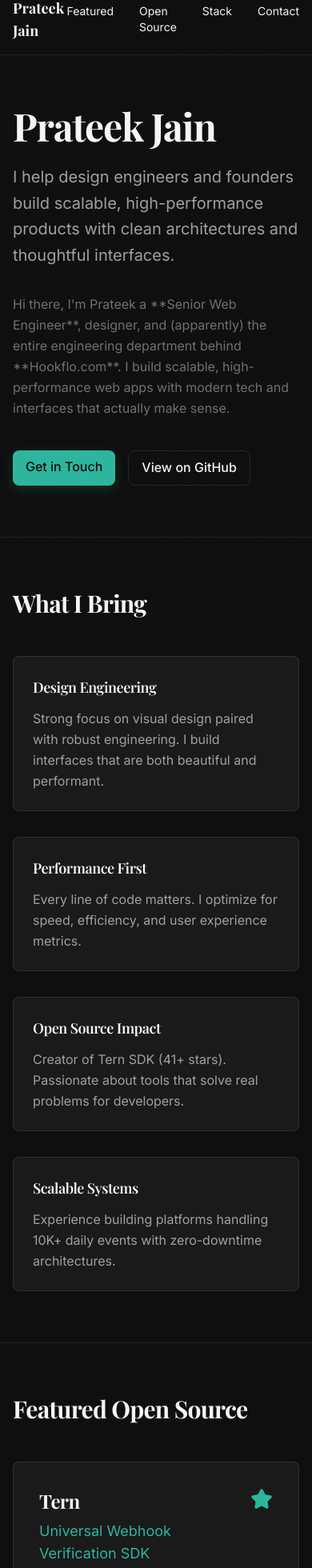
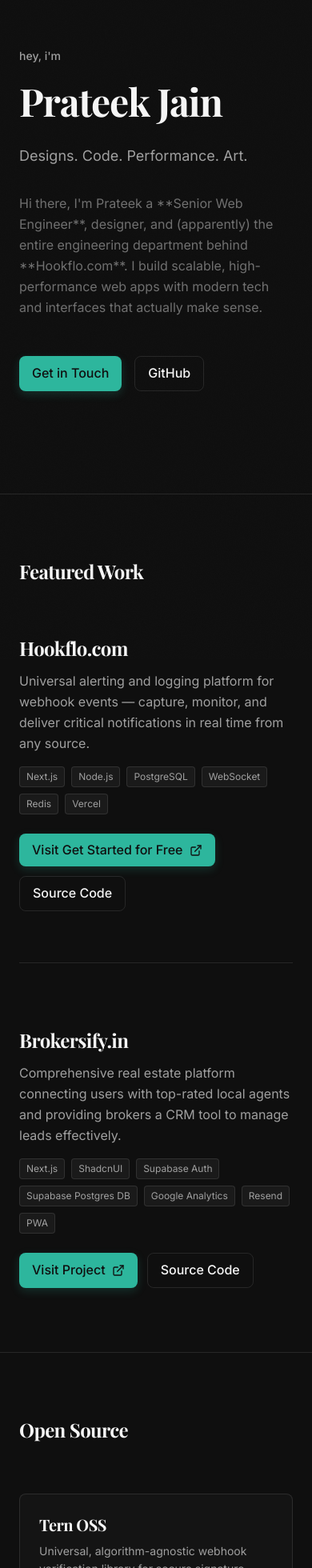
Before and after one commit to Prateek32177/portfolio, a Next.js app: page / in a window 390 px wide. Shown: the part 20-1980 px from the top of the page at 80% size. Built offline with nearby package versions, Linux system fonts and the light colour scheme.

Commit message:
refactor: redesign portfolio with sleek minimal aesthetic
Remove navbar, create clean, scroll-focused layout, and simplify global styles.

Co-authored-by: Prateek Jain <49508975+Prateek32177@users.noreply.github.com>

```diff
--- a/src/app/globals.css
+++ b/src/app/globals.css
@@ -86,55 +86,28 @@
 }
 
 @layer components {
-  /* Card Styles */
+  /* Card Styles - Clean and simple */
   .card {
-    @apply border border-[var(--border-color)] bg-[#1a1a1a] rounded-lg transition-all duration-300 cursor-pointer;
-    position: relative;
-    overflow: hidden;
-  }
-
-  .card::before {
-    content: '';
-    position: absolute;
-    inset: 0;
-    background: linear-gradient(to bottom right, rgba(45, 182, 157, 0), rgba(45, 182, 157, 0));
-    pointer-events: none;
-    transition: all 0.3s ease;
+    @apply border border-[var(--border-color)] bg-[#1a1a1a]/50 rounded-lg transition-all duration-300 cursor-pointer;
   }
 
   .card:hover {
-    border-color: rgba(45, 182, 157, 0.5);
-    background-color: #2a2a2a;
-    transform: translateY(-2px);
-    box-shadow: 0 20px 40px rgba(45, 182, 157, 0.1);
-  }
-
-  .card:hover::before {
-    background: linear-gradient(to bottom right, rgba(45, 182, 157, 0.05), transparent);
+    @apply border-[var(--accent-primary)] bg-[#1a1a1a];
   }
 
   /* Button Styles */
   .btn {
-    @apply px-4 py-2 rounded-lg font-medium transition-all duration-300 cursor-pointer select-none;
-    position: relative;
-    overflow: hidden;
-  }
-
-  .btn::before {
-    content: '';
-    @apply absolute inset-0 bg-white pointer-events-none;
-    opacity: 0;
-    transition: opacity 0.3s ease;
+    @apply px-4 py-2 rounded-lg font-medium transition-all duration-300 cursor-pointer select-none inline-flex items-center justify-center;
   }
 
   .btn-primary {
     @apply bg-[var(--accent-primary)] text-[#0f0f0f] hover:bg-[var(--accent-secondary)];
-    box-shadow: 0 4px 15px rgba(45, 182, 157, 0.2);
+    box-shadow: 0 4px 12px rgba(45, 182, 157, 0.2);
   }
 
   .btn-primary:hover {
-    transform: translateY(-2px);
-    box-shadow: 0 6px 25px rgba(45, 182, 157, 0.3);
+    transform: translateY(-1px);
+    box-shadow: 0 6px 20px rgba(45, 182, 157, 0.3);
   }
 
   .btn-primary:active {
@@ -144,16 +117,11 @@
   .btn-secondary {
     border: 1px solid var(--border-color);
     color: var(--text-primary);
-    padding-left: 1rem;
-    padding-right: 1rem;
-    padding-top: 0.5rem;
-    padding-bottom: 0.5rem;
   }
 
   .btn-secondary:hover {
-    background-color: #2a2a2a;
-    border-color: rgba(45, 182, 157, 0.5);
-    transform: translateY(-1px);
+    background-color: #1a1a1a;
+    border-color: var(--accent-primary);
   }
 
   .btn-ghost {
--- a/src/components/home/Home.tsx
+++ b/src/components/home/Home.tsx
@@ -3,56 +3,27 @@
 import React from 'react';
 import config from '@/config.json';
 import Link from 'next/link';
-import { Mail, Github, Linkedin, ExternalLink, Star, Code2, Users, Package } from 'lucide-react';
+import { Mail, Github, Linkedin, ExternalLink, Star, Code2, Zap } from 'lucide-react';
 
 export const HomeComponent = () => {
-  const { personalInfo, featuredProjects, otherProjects, openSourceProjects, technologies, featuredBlog, articles } = config;
-
-  const ternProject = {
-    title: 'Tern',
-    tagline: 'Universal Webhook Verification SDK',
-    description: 'Zero-dependency TypeScript framework supporting 19+ platforms (Stripe, Clerk, GitHub, Supabase, etc.) with production-ready adapters for Next.js, Express, and Cloudflare Workers.',
-    impact: 'Eliminates webhook verification boilerplate across 19+ platforms',
-    stats: {
-      stars: 41,
-      contributors: 4,
-      platforms: 19,
-    },
-    tags: ['TypeScript', 'Zero Dependencies', 'Production-Ready'],
-    github: 'https://github.com/Hookflo/tern',
-    npm: 'https://www.npmjs.com/package/@hookflo/tern',
-    docs: 'https://tern.hookflo.com',
-  };
+  const { personalInfo, featuredProjects, otherProjects, openSourceProjects, technologies } = config;
 
   return (
     <main className="relative min-h-screen">
-      {/* Navigation */}
-      <nav className="sticky top-0 z-40 border-b border-[var(--border-color)] backdrop-blur-sm bg-[#0f0f0f]/80">
-        <div className="container-wide py-4 flex items-center justify-between">
-          <Link href="/" className="text-lg font-serif font-bold text-[var(--text-primary)] hover:text-[var(--accent-primary)] transition-colors">
-            {personalInfo.name}
-          </Link>
-          <div className="flex gap-8 text-sm">
-            <a href="#featured" className="link-underline">Featured</a>
-            <a href="#open-source" className="link-underline">Open Source</a>
-            <a href="#tech" className="link-underline">Stack</a>
-            <a href="#contact" className="link-underline">Contact</a>
-          </div>
-        </div>
-      </nav>
-
       {/* Hero Section */}
-      <section className="section container-narrow">
+      <section className="pt-20 pb-32 px-6 md:px-8">
+        <div className="max-w-2xl mx-auto">
           <div className="animate-fade-in-up">
-          <h1 className="text-5xl md:text-6xl lg:text-7xl font-serif font-bold mb-6 text-[var(--text-primary)]">
+            <p className="text-sm text-[var(--text-secondary)] mb-4 font-medium">hey, i'm</p>
+            <h1 className="text-5xl md:text-7xl lg:text-8xl font-serif font-bold mb-6 text-[var(--text-primary)] leading-tight">
               {personalInfo.name}
             </h1>
 
-          <p className="text-xl md:text-2xl text-[var(--text-secondary)] mb-8 max-w-2xl leading-relaxed">
-            I help design engineers and founders build scalable, high-performance products with clean architectures and thoughtful interfaces.
+            <p className="text-lg md:text-xl text-[var(--text-secondary)] mb-8 max-w-xl leading-relaxed">
+              {personalInfo.tagline}
             </p>
 
-          <p className="text-base text-[var(--text-tertiary)] mb-10 max-w-2xl leading-relaxed">
+            <p className="text-base text-[var(--text-tertiary)] mb-12 max-w-xl leading-relaxed">
               {personalInfo.bio}
             </p>
 
@@ -60,120 +31,132 @@ export const HomeComponent = () => {
               <a href={`mailto:${personalInfo.email}`} className="btn btn-primary">
                 Get in Touch
               </a>
-            <a href={personalInfo.social.github} className="btn btn-secondary">
-              View on GitHub
+              <a href={personalInfo.social.github} target="_blank" rel="noopener noreferrer" className="btn btn-secondary">
+                GitHub
               </a>
+            </div>
           </div>
         </div>
       </section>
 
-      {/* Value Proposition */}
-      <section className="section container-narrow border-t border-[var(--border-color)]">
-        <h2 className="text-3xl font-serif font-bold mb-12 text-[var(--text-primary)]">What I Bring</h2>
+      {/* Featured Projects Section */}
+      <section className="py-20 px-6 md:px-8 border-t border-[var(--border-color)]">
+        <div className="max-w-2xl mx-auto">
+          <h2 className="text-2xl font-serif font-bold mb-16 text-[var(--text-primary)]">Featured Work</h2>
 
-        <div className="grid grid-cols-1 md:grid-cols-2 gap-8">
-          {[
-            {
-              title: 'Design Engineering',
-              description: 'Strong focus on visual design paired with robust engineering. I build interfaces that are both beautiful and performant.'
-            },
-            {
-              title: 'Performance First',
-              description: 'Every line of code matters. I optimize for speed, efficiency, and user experience metrics.'
-            },
-            {
-              title: 'Open Source Impact',
-              description: 'Creator of Tern SDK (41+ stars). Passionate about tools that solve real problems for developers.'
-            },
-            {
-              title: 'Scalable Systems',
-              description: 'Experience building platforms handling 10K+ daily events with zero-downtime architectures.'
-            }
-          ].map((item, i) => (
-            <div key={i} className={`card p-6 animate-fade-in-up`} style={{ animationDelay: `${i * 0.1}s` }}>
-              <h3 className="text-lg font-semibold mb-3 text-[var(--text-primary)]">{item.title}</h3>
-              <p className="text-[var(--text-secondary)]">{item.description}</p>
+          <div className="space-y-20">
+            {featuredProjects.map((project, idx) => (
+              <article key={idx} className="animate-fade-in-up" style={{ animationDelay: `${idx * 0.1}s` }}>
+                <div className="mb-4">
+                  <h3 className="text-2xl md:text-3xl font-serif font-bold mb-3 text-[var(--text-primary)]">
+                    {project.title}
+                  </h3>
+                  <p className="text-base text-[var(--text-secondary)] leading-relaxed mb-4">
+                    {project.description}
+                  </p>
                 </div>
+
+                <div className="mb-6">
+                  <div className="flex flex-wrap gap-2 mb-6">
+                    {project.tech && project.tech.map((t, i) => (
+                      <span key={i} className="text-xs px-2 py-1 bg-[#1a1a1a] text-[var(--text-secondary)] rounded border border-[var(--border-color)]">
+                        {t}
+                      </span>
                     ))}
+                  </div>
+                </div>
+
+                <div className="flex flex-wrap gap-3">
+                  <a href={project.link} target="_blank" rel="noopener noreferrer" className="btn btn-primary">
+                    Visit {project.cta?.text || 'Project'}
+                    <ExternalLink className="ml-2 w-4 h-4" />
+                  </a>
+                  {project.github && (
+                    <a href={project.github} target="_blank" rel="noopener noreferrer" className="btn btn-secondary">
+                      Source Code
+                    </a>
+                  )}
+                </div>
+
+                {idx < featuredProjects.length - 1 && <div className="mt-16 border-b border-[var(--border-color)]" />}
+              </article>
+            ))}
+          </div>
         </div>
       </section>
 
-      {/* Featured Open Source - Tern Showcase */}
-      <section id="open-source" className="section container-narrow border-t border-[var(--border-color)]">
-        <h2 className="text-3xl font-serif font-bold mb-12 text-[var(--text-primary)]">Featured Open Source</h2>
+      {/* Open Source Section */}
+      <section className="py-20 px-6 md:px-8 border-t border-[var(--border-color)]">
+        <div className="max-w-2xl mx-auto">
+          <h2 className="text-2xl font-serif font-bold mb-16 text-[var(--text-primary)]">Open Source</h2>
 
-        <div className="card p-8 md:p-12 animate-fade-in-up">
-          <div className="flex items-start justify-between mb-6">
-            <div>
-              <h3 className="text-2xl md:text-3xl font-serif font-bold text-[var(--text-primary)] mb-2">
-                {ternProject.title}
+          <div className="space-y-8">
+            {openSourceProjects.map((project, idx) => (
+              <article key={idx} className="p-6 border border-[var(--border-color)] rounded-lg bg-[#1a1a1a]/50 hover:border-[var(--accent-primary)] transition-all duration-300 animate-fade-in-up" style={{ animationDelay: `${idx * 0.1}s` }}>
+                <h3 className="text-xl font-serif font-bold mb-2 text-[var(--text-primary)]">
+                  {project.title}
                 </h3>
-              <p className="text-lg text-[var(--accent-primary)]">{ternProject.tagline}</p>
-            </div>
-            <div className="text-[var(--accent-primary)]">
-              <Star size={28} fill="currentColor" />
+                <p className="text-sm text-[var(--text-secondary)] mb-4 leading-relaxed">
+                  {project.description}
+                </p>
+
+                <a href={project.github} target="_blank" rel="noopener noreferrer" className="inline-flex items-center gap-2 text-[var(--accent-primary)] hover:text-[var(--accent-secondary)] transition-colors">
+                  <Github className="w-4 h-4" />
+                  View on GitHub
+                  <ExternalLink className="w-3 h-3" />
+                </a>
+              </article>
+            ))}
           </div>
         </div>
+      </section>
 
-          <p className="text-[var(--text-secondary)] mb-6 leading-relaxed">
-            {ternProject.description}
+      {/* Other Projects Section */}
+      {otherProjects.length > 0 && (
+        <section className="py-20 px-6 md:px-8 border-t border-[var(--border-color)]">
+          <div className="max-w-2xl mx-auto">
+            <h2 className="text-2xl font-serif font-bold mb-16 text-[var(--text-primary)]">Other Projects</h2>
+
+            <div className="grid grid-cols-1 md:grid-cols-2 gap-6">
+              {otherProjects.map((project, idx) => (
+                <a
+                  key={idx}
+                  href={project.link}
+                  target="_blank"
+                  rel="noopener noreferrer"
+                  className="card p-6 animate-fade-in-up"
+                  style={{ animationDelay: `${idx * 0.1}s` }}
+                >
+                  <h3 className="text-lg font-serif font-bold mb-2 text-[var(--text-primary)]">
+                    {project.title}
+                  </h3>
+                  <p className="text-sm text-[var(--text-secondary)] leading-relaxed">
+                    {project.description}
                   </p>
-
-          <p className="text-sm text-[var(--accent-primary)] font-medium mb-8 bg-[var(--accent-primary)]/10 inline-block px-3 py-1 rounded-full border border-[var(--accent-primary)]/30">
-            {ternProject.impact}
-          </p>
-
-          {/* Stats */}
-          <div className="grid grid-cols-3 gap-4 mb-8 py-6 border-y border-[var(--border-color)]">
-            <div>
-              <div className="text-2xl font-bold text-[var(--text-primary)]">{ternProject.stats.stars}+</div>
-              <div className="text-sm text-[var(--text-tertiary)]">GitHub Stars</div>
-            </div>
-            <div>
-              <div className="text-2xl font-bold text-[var(--text-primary)]">{ternProject.stats.platforms}</div>
-              <div className="text-sm text-[var(--text-tertiary)]">Platform Support</div>
-            </div>
-            <div>
-              <div className="text-2xl font-bold text-[var(--text-primary)]">{ternProject.stats.contributors}</div>
-              <div className="text-sm text-[var(--text-tertiary)]">Contributors</div>
+                </a>
+              ))}
             </div>
           </div>
+        </section>
+      )}
 
-          {/* Tags */}
-          <div className="flex flex-wrap gap-2 mb-8">
-            {ternProject.tags.map((tag, i) => (
-              <span key={i} className="badge badge-primary">{tag}</span>
+      {/* Tech Stack Section */}
+      <section className="py-20 px-6 md:px-8 border-t border-[var(--border-color)]">
+        <div className="max-w-2xl mx-auto">
+          <h2 className="text-2xl font-serif font-bold mb-16 text-[var(--text-primary)]">Tech Stack</h2>
+
+          <div className="space-y-8">
+            {Object.entries(technologies).map(([category, items], idx) => (
+              <div key={idx} className="animate-fade-in-up" style={{ animationDelay: `${idx * 0.1}s` }}>
+                <h3 className="text-lg font-semibold text-[var(--text-primary)] mb-4 capitalize">
+                  {category}
+                </h3>
+                <div className="space-y-2">
+                  {(items as string[]).map((item, i) => (
+                    <p key={i} className="text-sm text-[var(--text-secondary)]">
+                      {item}
+                    </p>
                   ))}
-          </div>
-
-          {/* Links */}
-          <div className="flex flex-wrap gap-4">
-            <a href={ternProject.github} className="btn btn-primary flex items-center gap-2">
-              <Github size={16} /> GitHub
-            </a>
-            <a href={ternProject.docs} className="btn btn-secondary flex items-center gap-2">
-              <ExternalLink size={16} /> Documentation
-            </a>
-            <a href={ternProject.npm} className="btn btn-secondary flex items-center gap-2">
-              <Package size={16} /> npm
-            </a>
-          </div>
-        </div>
-
-        {/* Other Open Source Projects */}
-        <div className="mt-12">
-          <h3 className="text-xl font-semibold mb-6 text-[var(--text-primary)]">Other Open Source</h3>
-          <div className="space-y-4">
-            {openSourceProjects.filter(p => p.title !== 'Tern OSS').map((project, i) => (
-              <div key={i} className="card p-4 md:p-6 hover:scale-105 transform">
-                <div className="flex items-start justify-between">
-                  <div className="flex-1">
-                    <h4 className="font-semibold text-[var(--text-primary)] mb-2">{project.title}</h4>
-                    <p className="text-sm text-[var(--text-secondary)]">{project.description}</p>
-                  </div>
-                  <a href={project.github} className="ml-4 flex-shrink-0">
-                    <Github size={20} className="text-[var(--accent-primary)]" />
-                  </a>
                 </div>
               </div>
             ))}
@@ -181,158 +164,34 @@ export const HomeComponent = () => {
         </div>
       </section>
 
-      {/* Selected Products */}
-      <section id="featured" className="section container-narrow border-t border-[var(--border-color)]">
-        <h2 className="text-3xl font-serif font-bold mb-12 text-[var(--text-primary)]">Featured Products</h2>
+      {/* Footer / Contact */}
+      <section className="py-20 px-6 md:px-8 border-t border-[var(--border-color)]">
+        <div className="max-w-2xl mx-auto">
+          <div className="text-center">
+            <h2 className="text-2xl font-serif font-bold mb-6 text-[var(--text-primary)]">Let's Work Together</h2>
+            <p className="text-base text-[var(--text-secondary)] mb-8 max-w-lg mx-auto leading-relaxed">
+              I'm always interested in hearing about new projects and opportunities. Feel free to reach out.
+            </p>
 
-        <div className="space-y-12">
-          {featuredProjects.map((project, index) => (
-            <div key={index} className={`card p-8 md:p-12 animate-fade-in-up`} style={{ animationDelay: `${index * 0.1}s` }}>
-              <div className="flex items-start justify-between mb-4">
-                <div>
-                  <h3 className="text-2xl md:text-3xl font-serif font-bold text-[var(--text-primary)] mb-2">
-                    {project.title}
-                  </h3>
-                  {project.period && <p className="text-sm text-[var(--text-tertiary)]">{project.period}</p>}
-                </div>
+            <div className="flex flex-wrap justify-center gap-6 mb-12">
+              <a href={`mailto:${personalInfo.email}`} className="btn btn-primary">
+                <Mail className="w-4 h-4 mr-2" />
+                Email Me
+              </a>
+              <a href={personalInfo.social.twitter} target="_blank" rel="noopener noreferrer" className="btn btn-secondary">
+                Twitter
+              </a>
+              <a href={personalInfo.social.linkedin} target="_blank" rel="noopener noreferrer" className="btn btn-secondary">
+                LinkedIn
+              </a>
             </div>
 
-              <p className="text-[var(--text-secondary)] mb-6 leading-relaxed">
-                {project.description}
+            <p className="text-xs text-[var(--text-tertiary)]">
+              © {new Date().getFullYear()} {personalInfo.name}. All rights reserved.
             </p>
-
-              <div className="flex flex-wrap gap-2 mb-6">
-                {project.tech?.map((tech, i) => (
-                  <span key={i} className="badge badge-neutral text-xs">{tech}</span>
-                ))}
-              </div>
-
-              <div className="flex flex-wrap gap-3">
-                {project.link && (
-                  <a href={project.link} className="btn btn-primary flex items-center gap-2">
-                    <ExternalLink size={16} /> Visit
-                  </a>
-                )}
-                {project.cta && (
-                  <a href={project.cta.link} className="btn btn-secondary flex items-center gap-2">
-                    {project.cta.text}
-                  </a>
-                )}
-                {project.github && (
-                  <a href={project.github} className="btn btn-secondary flex items-center gap-2">
-                    <Github size={16} /> Repository
-                  </a>
-                )}
-              </div>
-            </div>
-          ))}
-        </div>
-
-        {/* Other Projects */}
-        <div className="mt-16 border-t border-[var(--border-color)] pt-12">
-          <h3 className="text-xl font-semibold mb-6 text-[var(--text-primary)]">Other Projects</h3>
-          <div className="grid grid-cols-1 md:grid-cols-2 gap-4">
-            {otherProjects.map((project, i) => (
-              <div key={i} className="card p-6">
-                <h4 className="font-semibold text-[var(--text-primary)] mb-2">{project.title}</h4>
-                <p className="text-sm text-[var(--text-secondary)] mb-4">{project.description}</p>
-                <div className="flex gap-2">
-                  {project.link && (
-                    <a href={project.link} className="text-xs btn btn-ghost">View</a>
-                  )}
-                  {project.github && (
-                    <a href={project.github} className="text-xs btn btn-ghost">Code</a>
-                  )}
-                </div>
-              </div>
-            ))}
           </div>
         </div>
       </section>
-
-      {/* Tech Stack */}
-      <section id="tech" className="section container-narrow border-t border-[var(--border-color)]">
-        <h2 className="text-3xl font-serif font-bold mb-12 text-[var(--text-primary)]">Tech Stack</h2>
-
-        <div className="space-y-8">
-          {Object.entries(technologies).map(([category, items]) => (
-            <div key={category}>
-              <h3 className="text-sm uppercase tracking-widest font-semibold text-[var(--text-tertiary)] mb-4">
-                {category}
-              </h3>
-              <div className="flex flex-wrap gap-3">
-                {(items as string[]).map((item, i) => (
-                  <span key={i} className="badge badge-neutral text-sm">{item}</span>
-                ))}
-              </div>
-            </div>
-          ))}
-        </div>
-      </section>
-
-      {/* Featured Article */}
-      {featuredBlog && (
-        <section className="section container-narrow border-t border-[var(--border-color)]">
-          <h2 className="text-3xl font-serif font-bold mb-8 text-[var(--text-primary)]">Featured Writing</h2>
-
-          <a href={featuredBlog.link} className="card p-8 md:p-12 block hover:border-[var(--accent-primary)]">
-            <p className="text-xs text-[var(--text-tertiary)] uppercase tracking-widest mb-3">{featuredBlog.date}</p>
-            <h3 className="text-2xl font-serif font-bold text-[var(--text-primary)] mb-3">{featuredBlog.title}</h3>
-            <p className="text-[var(--text-secondary)]">{featuredBlog.description}</p>
-          </a>
-
-          {articles.length > 0 && (
-            <div className="mt-12">
-              <h3 className="text-lg font-semibold mb-6 text-[var(--text-primary)]">More Articles</h3>
-              <div className="space-y-4">
-                {articles.map((article, i) => (
-                  <a key={i} href={article.link} className="card p-4 md:p-6 block">
-                    <div className="flex items-start justify-between">
-                      <div className="flex-1">
-                        <p className="text-xs text-[var(--text-tertiary)] mb-2">{article.date}</p>
-                        <h4 className="font-semibold text-[var(--text-primary)] mb-1">{article.title}</h4>
-                        <p className="text-sm text-[var(--text-secondary)]">{article.description}</p>
-                      </div>
-                    </div>
-                  </a>
-                ))}
-              </div>
-            </div>
-          )}
-        </section>
-      )}
-
-      {/* Contact Section */}
-      <section id="contact" className="section container-narrow border-t border-[var(--border-color)]">
-        <h2 className="text-3xl font-serif font-bold mb-8 text-[var(--text-primary)]">Let&apos;s Connect</h2>
-
-        <p className="text-[var(--text-secondary)] mb-8 max-w-xl">
-          I&apos;m always interested in discussing design engineering, open source projects, or building something cool together. Feel free to reach out!
-        </p>
-
-        <div className="flex flex-wrap gap-4">
-          <a href={`mailto:${personalInfo.email}`} className="btn btn-primary flex items-center gap-2">
-            <Mail size={16} /> Email Me
-          </a>
-          <a href={personalInfo.social.github} className="btn btn-secondary flex items-center gap-2">
-            <Github size={16} /> GitHub
-          </a>
-          <a href={personalInfo.social.linkedin} className="btn btn-secondary flex items-center gap-2">
-            <Linkedin size={16} /> LinkedIn
-          </a>
-          <a href={personalInfo.social.twitter} className="btn btn-secondary flex items-center gap-2">
-            <ExternalLink size={16} /> Twitter
-          </a>
-        </div>
-      </section>
-
-      {/* Footer */}
-      <footer className="border-t border-[var(--border-color)] py-8 mt-16">
-        <div className="container-narrow text-center text-sm text-[var(--text-tertiary)]">
-          <p>Built with Next.js, React, and Tailwind CSS</p>
-          <p className="mt-2">© 2025 Prateek Jain. All rights reserved.</p>
-        </div>
-      </footer>
     </main>
   );
-}
+};
```
Lines whose indentation alone changed are shown as unchanged.
